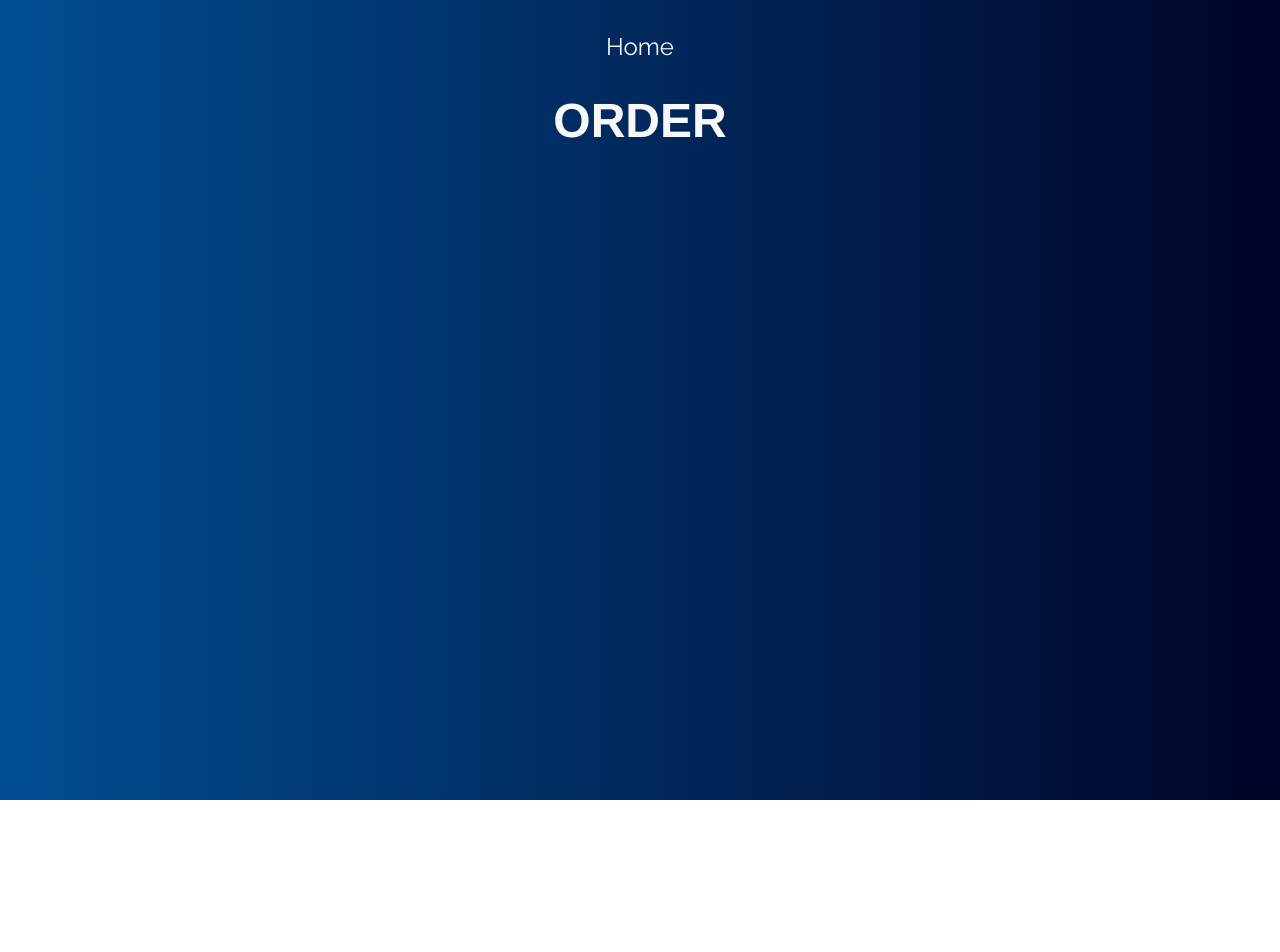
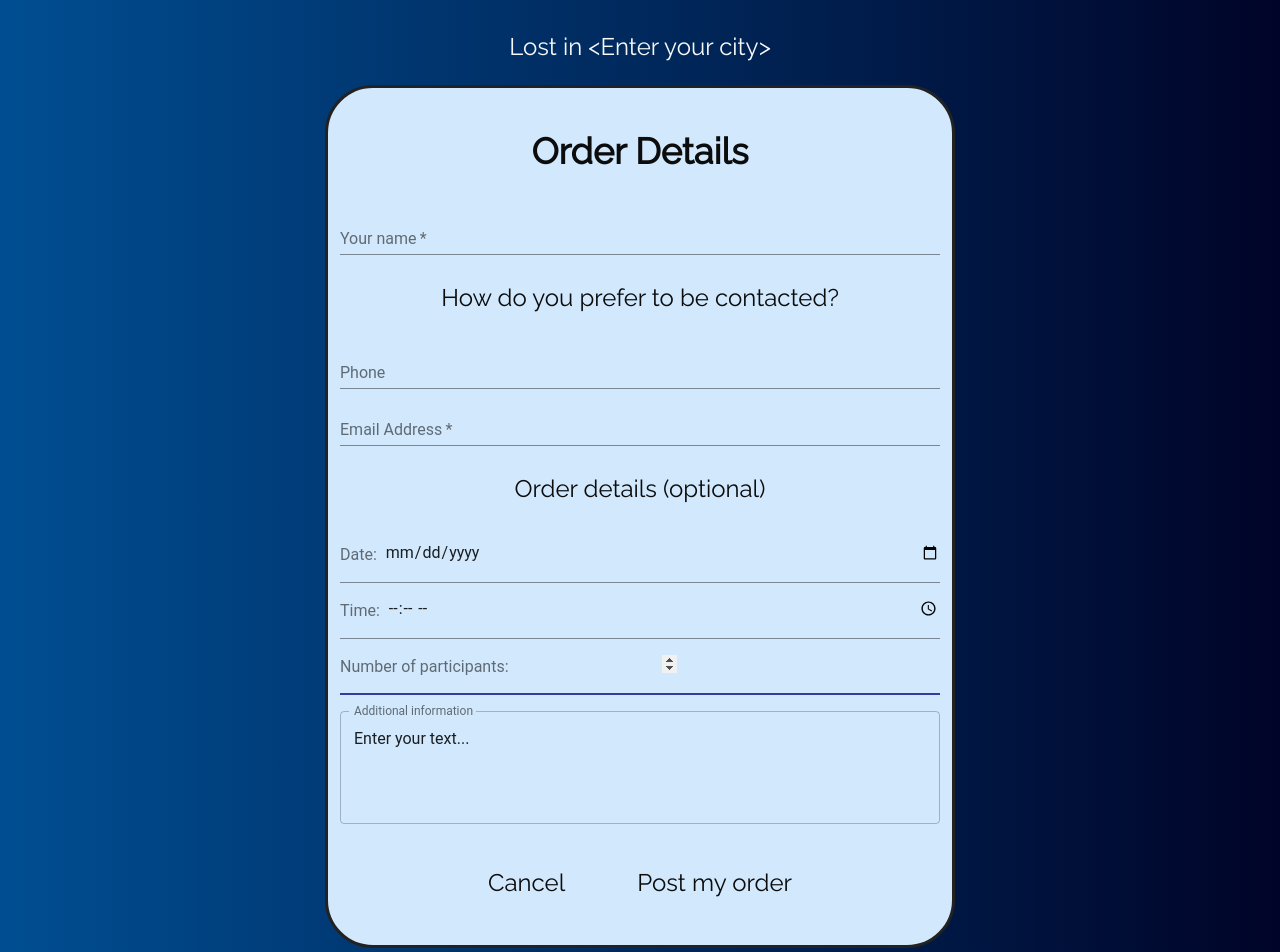
Before and after one commit to lenagainulina/lost-in-berlin-front, a React app: page /order in a window 1280 px wide. Shown: the top 952 px of the page. Before the commit the page ends 800 px from the top, so only its background shows below. Built offline with nearby package versions, Linux system fonts and the light colour scheme.

Commit message:
Add addOrder component

```diff
--- a/package.json
+++ b/package.json
@@ -21,14 +21,15 @@
   },
   "homepage": "https://github.com/lenagainulina/lost-in-berlin-front#readme",
   "dependencies": {
+    "@material-ui/core": "^3.9.0",
     "body-parser": "^1.18.3",
-    "bootstrap-sass": "^3.4.0",
     "es6-promise": "^4.2.5",
     "express": "^4.16.4",
     "isomorphic-fetch": "^2.2.1",
     "react": "^16.7.0",
     "react-dom": "^16.7.0",
     "react-redux": "^6.0.0",
+    "react-router": "^4.3.1",
     "react-router-dom": "^4.3.1",
     "react-slick": "^0.23.2",
     "redux": "^4.0.1",
--- a/src/actions/business-actions.js
+++ b/src/actions/business-actions.js
@@ -1,3 +1,4 @@
+const fillCurrentOrder = orderData => ({ type: "FILL_CURRENT_ORDER", currentOrder: orderData });
 const selectBusiness = businessId => ({ type: "SELECT_BUSINESS", businessId: businessId });
 const deselectBusiness = businessId => ({ type: "DESELECT_BUSINESS", businessId: businessId });
 const fetchBusinessList = () => ({ type: "FETCH_BUSINESS_LIST" });
@@ -54,6 +55,7 @@ const fetchBusinessListAsync = () => (
 );
 
 export default {
+    fillCurrentOrder,
     selectBusiness,
     deselectBusiness,
     fetchBusinessListAsync
--- a/src/components/Home.jsx
+++ b/src/components/Home.jsx
@@ -7,7 +7,7 @@ import Order from './Order';
 const Home = () =>
 (
     <div className="home">
-        <p> Home</p>
+        <p> Lost in &lt;Enter your city&gt;</p>
         <Route exact path="/" component={BusinessCarousel} />
         <Route path="/order" component={Order} />
     </div>
--- a/src/components/Order.jsx
+++ b/src/components/Order.jsx
@@ -1,23 +1,165 @@
 import React from 'react';
-import BusinessActions from '../actions/business-actions';
 import { connect } from "react-redux";
 
+import TextField from '@material-ui/core/TextField';
+import InputAdornment from "@material-ui/core/InputAdornment";
+import Input from "@material-ui/core/Input";
+import {Link, withRouter} from "react-router-dom";
+import BusinessActions from "../actions/business-actions";
+
+const initialState = {
+    error:null,
+    formData:{
+        name:"",
+        phone:"",
+        email:"",
+        date:"",
+        time:"",
+        numOfParticipants: 0,
+        extraInfo:""
+    }
+};
+
 class Order extends React.Component{
+
+
+    constructor(props) {
+        super(props);
+        initialState.formData.selectedBusinesses = this.props.selectedBusinesses;
+        this.state = initialState;
+        // make sure the "this" variable keeps its scope
+        this.handleChange = this.handleChange.bind(this);
+        this.onPostOrder = this.onPostOrder.bind(this);
+    }
 
     render(){
         return (
             <div className='order'>
-                <h1>ORDER </h1>
+                <form className='addOrder'>
+                    <h2>Order Details</h2>
+
+                    <TextField
+                        autoFocus
+                        margin="dense"
+                        id="name"
+                        label="Your name"
+                        type="string"
+                        fullWidth
+                        required
+                        onChange={this.handleChange}
+                    />
+                    <p>How do you prefer to be contacted?</p>
+                    <TextField
+                        autoFocus
+                        margin="dense"
+                        id="phone"
+                        label="Phone"
+                        type="phone"
+                        fullWidth
+                        onChange={this.handleChange}
+                    />
+                    <TextField
+                        autoFocus
+                        margin="dense"
+                        id="mail"
+                        label="Email Address"
+                        type="email"
+                        fullWidth
+                        required
+                        onChange={this.handleChange}
+                    />
+                    <p>Order details (optional)</p>
+                    <Input
+                        autoFocus
+                        margin="dense"
+                        id="date"
+                        startAdornment={<InputAdornment className='adornment' position="start">Date: </InputAdornment>}
+                        type="date"
+                        fullWidth
+                        onChange={this.handleChange}
+                        className='customInput'
+                    />
+
+                    <Input
+                        autoFocus
+                        margin="dense"
+                        id="time"
+                        startAdornment={<InputAdornment className='adornment' position="start">Time: </InputAdornment>}
+                        type="time"
+                        fullWidth
+                        onChange={this.handleChange}
+                        className='customInput'
+                    />
+                    <Input
+                        autoFocus
+                        margin="dense"
+                        id="participants"
+                        startAdornment={<InputAdornment className='adornment' position="start">Number of participants: </InputAdornment>}
+                        type="number"
+                        fullWidth
+                        onChange={this.handleChange}
+                        className='customInput'
+                    />
+                    <TextField
+                        id="extraInfo"
+                        label="Additional information"
+                        multiline
+                        rows="4"
+                        defaultValue="Enter your text..."
+                       // className={classes.textField}
+                        margin="normal"
+                        variant="outlined"
+                        fullWidth
+                        onChange={this.handleChange}
+                    />
+
+                    <Link id='cancelBtn' className='customBtn' to="/">Cancel</Link>
+                    <div id='postBtn' className='customBtn' onClick={this.onPostOrder}>Post my order</div>
+                </form>
             </div>
         )
     }
+
+    onPostOrder(){
+        // TODO: comment for interaction with live API and fetching real data
+        console.log("Data to post: %o", this.state.formData);
+        this.props.fillCurrentOrder(this.state.formData);
+        this.props.history.push("/orderDetails")
+
+        // TODO: uncomment for interaction with live API and fetching real data
+/*
+        fetch('api/orders', { method: 'post', body:this.state.formData })
+            .then(resp =>
+                resp
+                    .json()
+                    .then(data => {
+                        console.log (data)
+                        this.props.fillCurrentOrder(data)
+                        this.props.history.push("/orderDetails")
+                        })
+                    .catch(jsonParsingError =>  {
+                        console.log(jsonParsingError)
+                        this.state.error = jsonParsingError
+                    })
+            ).catch(err => {
+              console.log(err)
+              this.state.error = err
+
+            })
+*/
+    }
+
+    handleChange(event){
+        event.persist(); // allow native event access (see: https://facebook.github.io/react/docs/events.html)
+        // give react a function to set the state asynchronously.
+        this.setState((state) => state.formData[event.target.id] = event.target.value);
+
+    }
 }
 
-const mapStateToProps = state => ({ selectedBusiness: state.selectedBusiness,  businesses: state.businessList });
+const mapStateToProps = state => ({ selectedBusinesses: state.selectedBusinessIdsList});
 const mapDispatchToProps = dispatch => ({
-    selectBusinessAction: (businessId) => dispatch(BusinessActions.selectBusiness(businessId)),
-    deselectBusinessAction: (businessId) => dispatch(BusinessActions.deselectBusiness(businessId)),
-    fetchBusinessListAction: () => dispatch(BusinessActions.fetchBusinessListAsync())
+    fillCurrentOrder: (orderData) => dispatch(BusinessActions.fillCurrentOrder(orderData))
 });
 
-export default connect(mapStateToProps, mapDispatchToProps)(Order);
+export default connect(mapStateToProps, mapDispatchToProps) (withRouter(Order));
--- a/src/reducers/business-reducers.js
+++ b/src/reducers/business-reducers.js
@@ -1,21 +1,25 @@
 const initialState = {
   businessList:[],
   selectedBusinessIdsList:[],
+  currentOrder:{},
   isPending: false
 };
 
 export default (state = initialState, action) => {
 
   switch (action.type) {
-    case "SELECT_BUSINESS":
+      case "FILL_CURRENT_ORDER":
+          return Object.assign({}, state, { currentOrder: action.currentOrder });
+      case "SELECT_BUSINESS":
           return Object.assign({}, state, { selectedBusinessIdsList: [...state.selectedBusinessIdsList, action.businessId] });
-    case "DESELECT_BUSINESS":
+      case "DESELECT_BUSINESS":
           return Object.assign({}, state, { selectedBusinessIdsList: state.selectedBusinessIdsList.filter(itm => itm !== action.businessId) });
-    case "FETCH_BUSINESS_LIST":
+      case "FETCH_BUSINESS_LIST":
           return Object.assign({}, state, { isPending: true });
-    case "FETCH_BUSINESS_LIST_SUCCESS":
+      case "FETCH_BUSINESS_LIST_SUCCESS":
           return Object.assign({}, state, { isPending: false,  businessList: action.businesses });
-    default:
+
+      default:
           return state
   }
 }
--- /dev/null
+++ b/src/scss/forms.scss
@@ -0,0 +1,42 @@
+.addOrder{
+  border: #222222 solid 3px;
+  border-radius: 2em;
+  background: #d1e8fd;
+  width: 50%;
+  padding: .5em;
+  color: #0c0c0c;
+  margin: 0 auto;
+}
+
+#participants{
+  width:10em;
+}
+
+.customBtn{
+  display: inline-block;
+  margin: 1em;
+  padding: .5em;
+  color:#0c0c0c
+}
+
+.customBtn:hover{
+  background: #00b3ee;
+  border-radius: .3em;
+  color: #093e4c
+}
+
+
+#cancelBtn{
+  text-decoration: none;
+}
+
+#postBtn{
+  cursor:pointer;
+}
+
+.adornment p{
+  font-size:medium !important;
+}
+.customInput{
+  height: 3.5em;
+}
--- a/src/scss/style.scss
+++ b/src/scss/style.scss
@@ -3,6 +3,7 @@
 @import "bootstrap-sass/assets/stylesheets/bootstrap/mixins/grid";
 @import "bootstrap-sass/assets/stylesheets/bootstrap/mixins/buttons";
 @import "businessCarousel";
+@import "forms";
 
 $cl-primary-white: #ffffff;
 $cl-primary-black: #0c0c0c;
```
Also changed, not shown: 1 other file (tests, documents, lock files or other folders).
